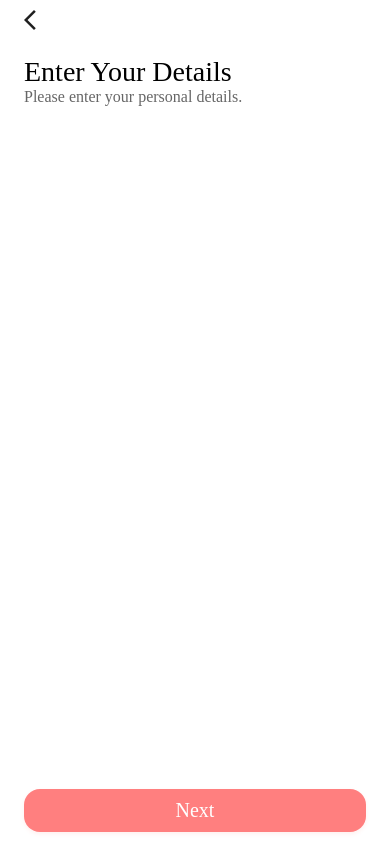
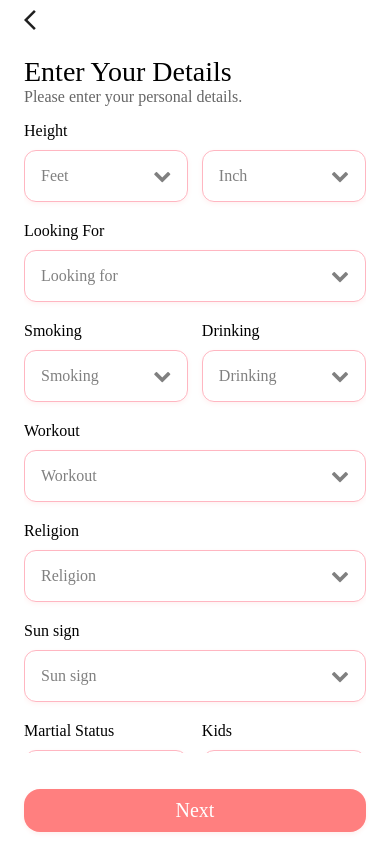
Before and after one commit to JadhavMehul/Lyuba, a React Native app: screen /registerScreen6 in a window 390 px wide. Built offline with nearby package versions, Linux system fonts and the light colour scheme.

Commit message:
registerscreen6

```diff
--- a/src/components/global/DropdownField.tsx
+++ b/src/components/global/DropdownField.tsx
@@ -1,12 +1,15 @@
-import React, { useState } from "react";
+import React, { useState, useRef } from "react";
 import {
   View,
-  Text,
   TouchableOpacity,
-  FlatList,
+  ScrollView,
   StyleSheet,
   TextStyle,
   StyleProp,
+  Modal,
+  Pressable,
+  findNodeHandle,
+  UIManager,
 } from "react-native";
 import { Fonts } from "@utils/Constants";
 import Icon from "react-native-vector-icons/FontAwesome";
@@ -28,13 +31,40 @@ export default function DropdownField({
   style,
 }: Props) {
   const [open, setOpen] = useState(false);
+  const [dropdownPos, setDropdownPos] = useState({
+    x: 0,
+    y: 0,
+    width: 0,
+    height: 0,
+  });
+  const [openAbove, setOpenAbove] = useState(false);
+  const buttonRef = useRef<View>(null);
+
+  const toggleDropdown = () => {
+    if (buttonRef.current) {
+      const handle = findNodeHandle(buttonRef.current);
+      if (handle) {
+        UIManager.measureInWindow(handle, (x, y, width, height) => {
+          // Check available space below
+          const screenHeight = Dimensions.get("window").height;
+          const spaceBelow = screenHeight - (y + height);
+          const shouldOpenAbove = spaceBelow < 200; // if less than 200px below, open upwards
+
+          setDropdownPos({ x, y, width, height });
+          setOpenAbove(shouldOpenAbove);
+          setOpen(!open);
+        });
+      }
+    }
+  };
 
   return (
-    <View style={{ width: "100%" }}>
+    <>
       {/* Input-like button */}
       <TouchableOpacity
+        ref={buttonRef}
         style={[styles.input, style]}
-        onPress={() => setOpen(!open)}
+        onPress={toggleDropdown}
         activeOpacity={0.8}
       >
         <TextComponent style={[styles.text, !value && { color: "grey" }]}>
@@ -47,14 +77,32 @@ export default function DropdownField({
         />
       </TouchableOpacity>
 
-      {/* Dropdown list */}
-      {open && (
-        <View style={styles.dropdown}>
-          <FlatList
-            data={options}
-            keyExtractor={(item, index) => index.toString()}
-            renderItem={({ item, index }) => (
+      {/* Dropdown modal */}
+      <Modal visible={open} transparent animationType="none">
+        {/* Full-screen overlay for outside clicks */}
+        <Pressable style={styles.overlay} onPress={() => setOpen(false)}>
+          {/* Empty Pressable just to capture outside clicks */}
+        </Pressable>
+
+        {/* Dropdown positioned relative to button */}
+        <View
+          style={[
+            styles.dropdown,
+            {
+              position: "absolute",
+              top: openAbove
+                ? dropdownPos.y - 180 - 6 // open above
+                : dropdownPos.y + dropdownPos.height + 6, // open below
+              left: dropdownPos.x,
+              width: dropdownPos.width,
+              maxHeight: 180,
+            },
+          ]}
+        >
+          <ScrollView nestedScrollEnabled style={{ maxHeight: 180 }}>
+            {options.map((item, index) => (
               <TouchableOpacity
+                key={index}
                 style={[
                   styles.option,
                   index === options.length - 1 && { borderBottomWidth: 0 },
@@ -66,18 +114,19 @@ export default function DropdownField({
               >
                 <TextComponent style={styles.optionText}>{item}</TextComponent>
               </TouchableOpacity>
-            )}
-          />
+            ))}
+          </ScrollView>
         </View>
-      )}
-    </View>
+      </Modal>
+    </>
   );
 }
+
+import { Dimensions } from "react-native";
 
 const styles = StyleSheet.create({
   input: {
     backgroundColor: "#fff",
-    // width: "100%",
     fontSize: 16,
     fontFamily: Fonts.Poppins_Regular_400,
     color: "#000000",
@@ -93,6 +142,7 @@ const styles = StyleSheet.create({
     flexDirection: "row",
     alignItems: "center",
     justifyContent: "space-between",
+    zIndex: 10,
   },
   text: {
     fontSize: 16,
@@ -104,10 +154,8 @@ const styles = StyleSheet.create({
     borderWidth: 1,
     borderColor: "#FFB6C1",
     borderRadius: 12,
-    marginTop: 6,
-    maxHeight: 180,
     elevation: 6,
-    zIndex: 99999,
+    zIndex: 9999,
   },
   option: {
     padding: 14,
@@ -119,4 +167,8 @@ const styles = StyleSheet.create({
     fontFamily: Fonts.Poppins_Regular_400,
     color: "#000",
   },
+  overlay: {
+    ...StyleSheet.absoluteFillObject,
+    backgroundColor: "transparent",
+  },
 });
--- a/src/features/auth/registerScreen6.tsx
+++ b/src/features/auth/registerScreen6.tsx
@@ -1,13 +1,24 @@
-import { View, Text, TouchableOpacity, StyleSheet, Image } from 'react-native'
-import React from 'react'
+import { View, Text, TouchableOpacity, StyleSheet, Image, ScrollView } from 'react-native'
+import React, { useState } from "react";
 import CustomSafeAreaView from '@components/global/CustomSafeAreaView'
 import { goBack } from "@utils/NavigationUtils";
 import { navigate } from '@utils/NavigationUtils';
 import TextComponent from '@components/global/TextComponent';
 import PinkButton from '@components/global/PinkButton';
 import { Fonts } from '@utils/Constants';
+import DropdownField from '@components/global/DropdownField';
 
 const registerScreen6 = () => {
+    const [selectedFeet, setSelectedFeet] = useState<string | undefined>();
+    const [selectedInch, setSelectedInch] = useState<string | undefined>();
+    const [selectedLooking, setSelectedLooking] = useState<string | undefined>();
+    const [selectedSmoking, setSelectedSmoking] = useState<string | undefined>();
+    const [selectedDrinking, setSelectedDrinking] = useState<string | undefined>();
+    const [selectedWorkout, setSelectedWorkout] = useState<string | undefined>();
+    const [selectedReligion, setSelectedReligion] = useState<string | undefined>();
+    const [selectedSign, setSelectedSign] = useState<string | undefined>();
+    const [selectedStatus, setSelectedStatus] = useState<string | undefined>();
+    const [selectedKids, setSelectedKids] = useState<string | undefined>();
     return (
         <View style={styles.container}>
             <CustomSafeAreaView>
@@ -26,6 +37,9 @@ const registerScreen6 = () => {
 
 
                         </View>
+                        <ScrollView style={{ width: '100%'}} showsVerticalScrollIndicator={false} showsHorizontalScrollIndicator={false}>
+
+
                             <View style={{ height: 16 }}>
 
                             </View>
@@ -38,8 +52,141 @@ const registerScreen6 = () => {
                             <View style={{ height: 16 }}>
 
                             </View>
+                            <TextComponent style={styles.inputtitle}>
+                                Height
+                            </TextComponent>
+                            <View style={styles.rowcon}>
+                                <View style={{ width: '48%' }}>
+                                    <DropdownField
+                                        options={["4 Feet", "5 Feet", "6 Feet", "7 Feet"]}
+                                        placeholder="Feet"
+                                        value={selectedFeet}
+                                        onSelect={(val) => setSelectedFeet(val)}
+                                    />
+                                </View>
+                                <View style={{ width: '48%' }}>
+                                    <DropdownField
+                                        options={["0 Inch", "1 Inch", "2 Inch", "3 Inch", "4 Inch", "5 Inch", "6 Inch", "7 Inch", "8 Inch", "9 Inch", "10 Inch", "11 Inch"]}
+                                        placeholder="Inch"
+                                        value={selectedInch}
+                                        onSelect={(val) => setSelectedInch(val)}
+                                    />
+                                </View>
 
+                            </View>
+                            <View style={{ height: 20 }}>
 
+                            </View>
+                            <TextComponent style={styles.inputtitle}>
+                                Looking For
+                            </TextComponent>
+                            <DropdownField
+                                options={["Serious relationship", "Casual relationship", "Figuring out","Dont want to say"]}
+                                placeholder="Looking for"
+                                value={selectedLooking}
+                                onSelect={(val) => setSelectedLooking(val)}
+                            />
+                            <View style={{ height: 20 }}>
+
+                            </View>
+
+                            <View style={styles.rowcon}>
+                                <View style={{ width: '48%' }}>
+
+                                    <TextComponent style={styles.inputtitle}>
+                                        Smoking
+                                    </TextComponent>
+                                    <DropdownField
+                                        options={["Yes ", "No", "Sometimes","Dont want to say"]}
+                                        placeholder="Smoking"
+                                        value={selectedSmoking}
+                                        onSelect={(val) => setSelectedSmoking(val)}
+                                    />
+                                </View>
+                                <View style={{ width: '48%' }}>
+                                    <TextComponent style={styles.inputtitle}>
+                                        Drinking
+                                    </TextComponent>
+                                    <DropdownField
+                                        options={["Yes ", "No", "Sometimes","Dont want to say"]}
+                                        placeholder="Drinking"
+                                        value={selectedDrinking}
+                                        onSelect={(val) => setSelectedDrinking(val)}
+                                    />
+                                </View>
+
+                            </View>
+                            <View style={{ height: 20 }}>
+
+                            </View>
+                            <TextComponent style={styles.inputtitle}>
+                                Workout
+                            </TextComponent>
+                            <DropdownField
+                                options={["Active", "Inactive", "Sometimes"]}
+                                placeholder="Workout"
+                                value={selectedWorkout}
+                                onSelect={(val) => setSelectedWorkout(val)}
+                            />
+                            <View style={{ height: 20 }}>
+
+</View>
+<TextComponent style={styles.inputtitle}>
+    Religion
+</TextComponent>
+<DropdownField
+    options={["Christianity", "Islam", "Hinduism", "Buddhism", "Sikhism", "Judaism", "Jainism", "Baha'i Faith", "Confucianism", "Taoism", "Shinto", "Chinese Folk Religion", "Animism/Adivasi", "No Religion"
+]}
+    placeholder="Religion"
+    value={selectedReligion}
+    onSelect={(val) => setSelectedReligion(val)}
+/>
+
+                        <View style={{ height: 20 }}>
+
+</View>
+<TextComponent style={styles.inputtitle}>
+    Sun sign
+</TextComponent>
+<DropdownField
+    options={["Aries", "Taurus", "Gemini", "Cancer", "Leo", "Virgo", "Libra", "Scorpio", "Sagittarius", "Capricorn", "Aquarius", "Pisces"
+]}
+    placeholder="Sun sign"
+    value={selectedSign}
+    onSelect={(val) => setSelectedSign(val)}
+/>
+<View style={{ height: 20 }}>
+
+                            </View>
+
+                            <View style={styles.rowcon}>
+                                <View style={{ width: '48%' }}>
+
+                                    <TextComponent style={styles.inputtitle}>
+                                        Martial Status
+                                    </TextComponent>
+                                    <DropdownField
+                                        options={["Married ", "Unmarried", "Dont want to say"]}
+                                        placeholder="Martial Status"
+                                        value={selectedStatus}
+                                        onSelect={(val) => setSelectedStatus(val)}
+                                    />
+                                </View>
+                                <View style={{ width: '48%' }}>
+                                    <TextComponent style={styles.inputtitle}>
+                                        Kids
+                                    </TextComponent>
+                                    <DropdownField
+                                        options={["Yes ", "No", "Want", "Don't want","Dont want to say"]}
+                                        placeholder="Kids"
+                                        value={selectedKids}
+                                        onSelect={(val) => setSelectedKids(val)}
+                                    />
+                                </View>
+
+                            </View>
+
+                        </ScrollView>
                     </View>
                 </View>
                 <View style={styles.buttonsection}>
@@ -119,5 +266,10 @@ const styles = StyleSheet.create({
         shadowRadius: 4,
         elevation: 8,
     },
+    rowcon: {
+        flexDirection: 'row',
+        width: '100%',
+        justifyContent: 'space-between'
+    },
 
 })
```
Lines whose indentation alone changed are shown as unchanged.
